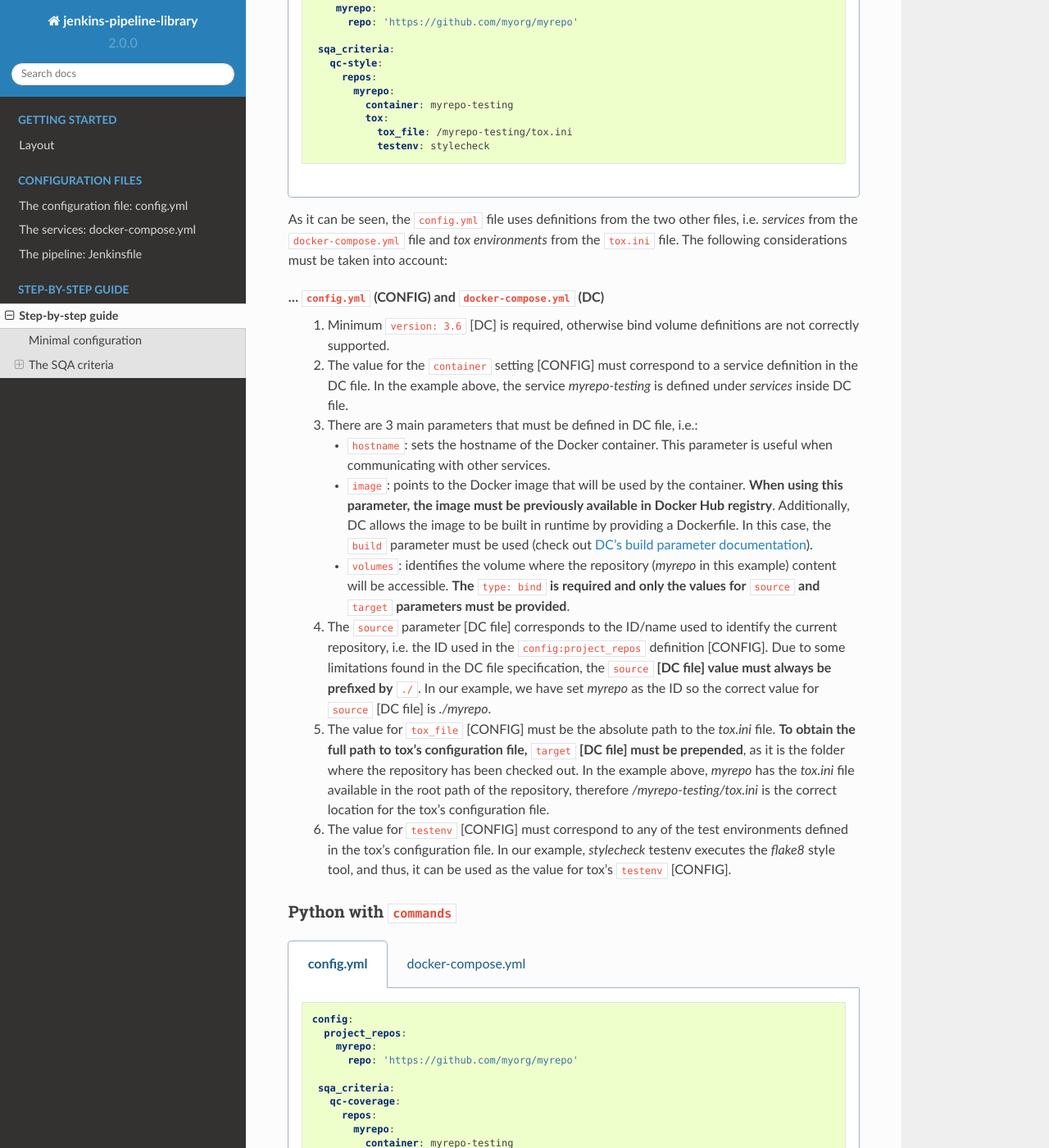
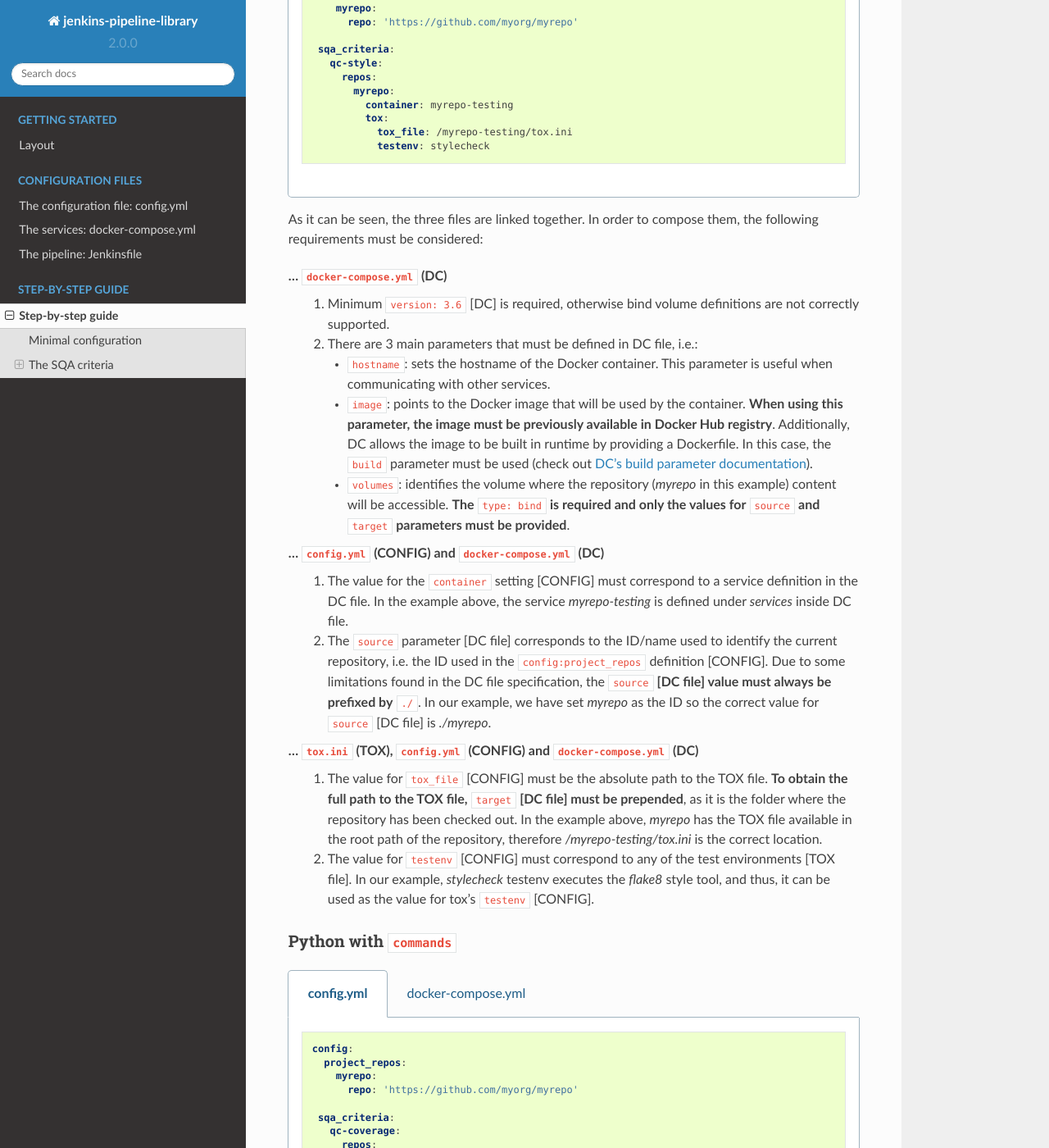
Before and after one commit to indigo-dc/jenkins-pipeline-library, a Sphinx documentation site: the page built from docs/user/step_by_step.rst, in a window 1280 px wide and 1400 px high, scrolled down 3189 px. Shown: the whole window at 82% size. Built offline with Sphinx 7.4.7 and the Read the Docs theme 2.0.0, drawn with Linux system fonts in a browser that asks for light colours.

Commit message:
Link reqs with affected files

```diff
--- a/docs/user/step_by_step.rst
+++ b/docs/user/step_by_step.rst
@@ -221,18 +221,13 @@ Python with ``tox``
           commands =
             flake8
 
-As it can be seen, the ``config.yml`` file uses definitions from the two other
-files, i.e. *services* from the ``docker-compose.yml`` file and
-*tox environments* from the ``tox.ini`` file. The following considerations must
-be taken into account:
+As it can be seen, the three files are linked together. In order to compose
+them, the following requirements must be considered:
 
-… ``config.yml`` (CONFIG) and ``docker-compose.yml`` (DC)
+… ``docker-compose.yml`` (DC)
     1. Minimum ``version: 3.6`` [DC] is required, otherwise bind
        volume definitions are not correctly supported.
-    2. The value for the ``container`` setting [CONFIG] must correspond to a
-       service definition in the DC file. In the example above, the service
-       *myrepo-testing* is defined under *services* inside DC file.
-    3. There are 3 main parameters that must be defined in DC file, i.e.:
+    2. There are 3 main parameters that must be defined in DC file, i.e.:
 
        * ``hostname``: sets the hostname of the Docker container. This
          parameter is useful when communicating with other services.
@@ -246,24 +241,30 @@ be taken into account:
          this example) content will be accessible. **The** ``type: bind`` **is
          required and only the values for** ``source`` **and** ``target``
          **parameters must be provided**.
-    4. The ``source`` parameter [DC file] corresponds to the ID/name used to
+
+… ``config.yml`` (CONFIG) and ``docker-compose.yml`` (DC)
+    1. The value for the ``container`` setting [CONFIG] must correspond to a
+       service definition in the DC file. In the example above, the service
+       *myrepo-testing* is defined under *services* inside DC file.
+    2. The ``source`` parameter [DC file] corresponds to the ID/name used to
        identify the current repository, i.e. the ID used in the
        ``config:project_repos`` definition [CONFIG]. Due to some limitations
        found in the DC file specification, the ``source`` **[DC file] value
        must always be prefixed by** ``./``. In our example, we have set
        *myrepo* as the ID so the correct value for ``source`` [DC file] is
        *./myrepo*.
-    5. The value for ``tox_file`` [CONFIG] must be the absolute path to the
-       *tox.ini* file. **To obtain the full path to tox's configuration file,**
-       ``target`` **[DC file] must be prepended**, as it is the folder where the
+
+… ``tox.ini`` (TOX), ``config.yml`` (CONFIG) and ``docker-compose.yml`` (DC)
+    1. The value for ``tox_file`` [CONFIG] must be the absolute path to the
+       TOX file. **To obtain the full path to the TOX file,** ``target``
+       **[DC file] must be prepended**, as it is the folder where the
        repository has been checked out. In the example above, *myrepo* has the
-       *tox.ini* file available in the root path of the repository, therefore
-       */myrepo-testing/tox.ini* is the correct location for the tox's
-       configuration file.
-    6. The value for ``testenv`` [CONFIG] must correspond to any of the test
-       environments defined in the tox's configuration file. In our example,
-       *stylecheck* testenv executes the *flake8* style tool, and thus, it can
-       be used as the value for tox's ``testenv`` [CONFIG].
+       TOX file available in the root path of the repository, therefore
+       */myrepo-testing/tox.ini* is the correct location.
+    2. The value for ``testenv`` [CONFIG] must correspond to any of the test
+       environments [TOX file]. In our example, *stylecheck* testenv executes
+       the *flake8* style tool, and thus, it can be used as the value for
+       tox's ``testenv`` [CONFIG].
 
 Python with ``commands``
 ^^^^^^^^^^^^^^^^^^^^^^^^
```
